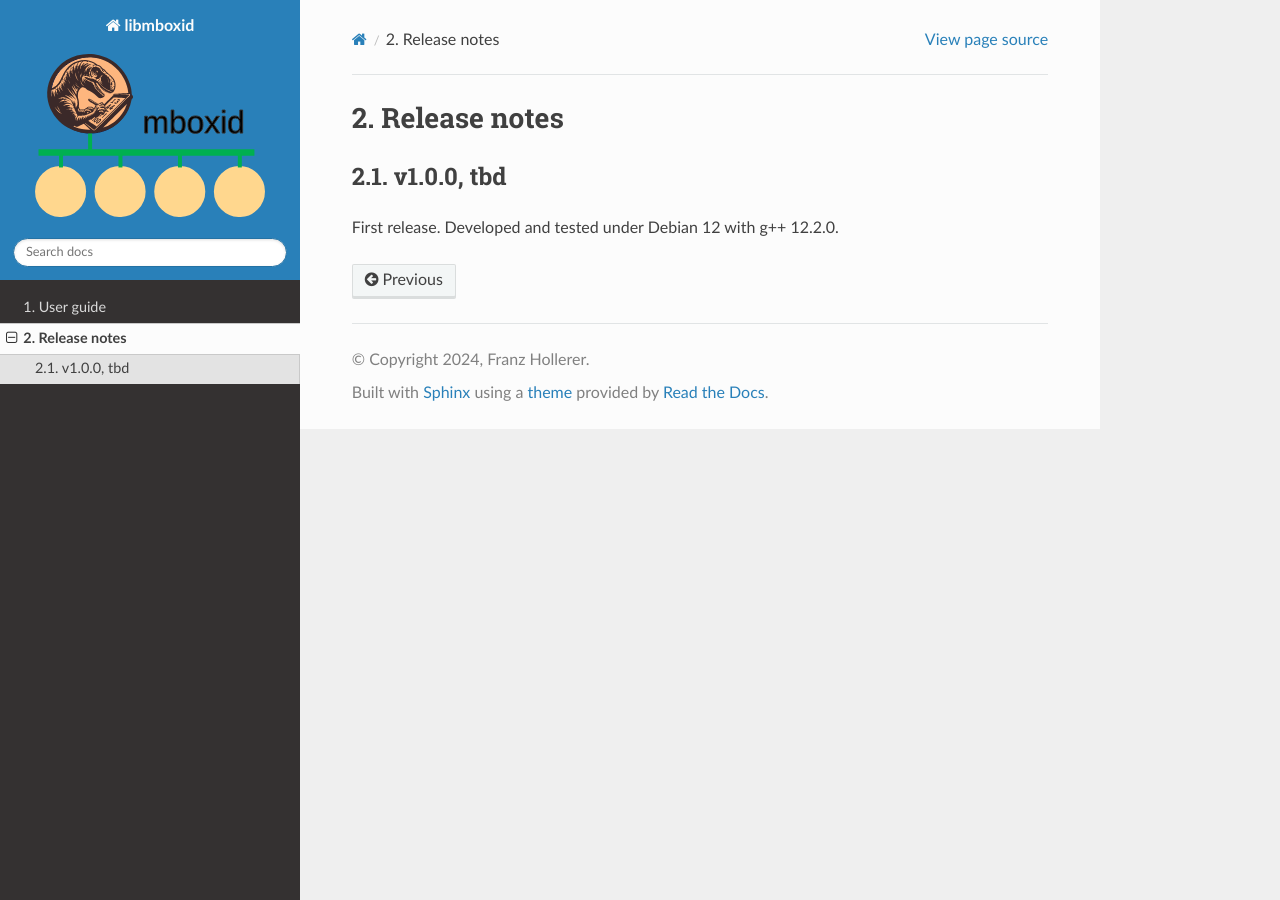
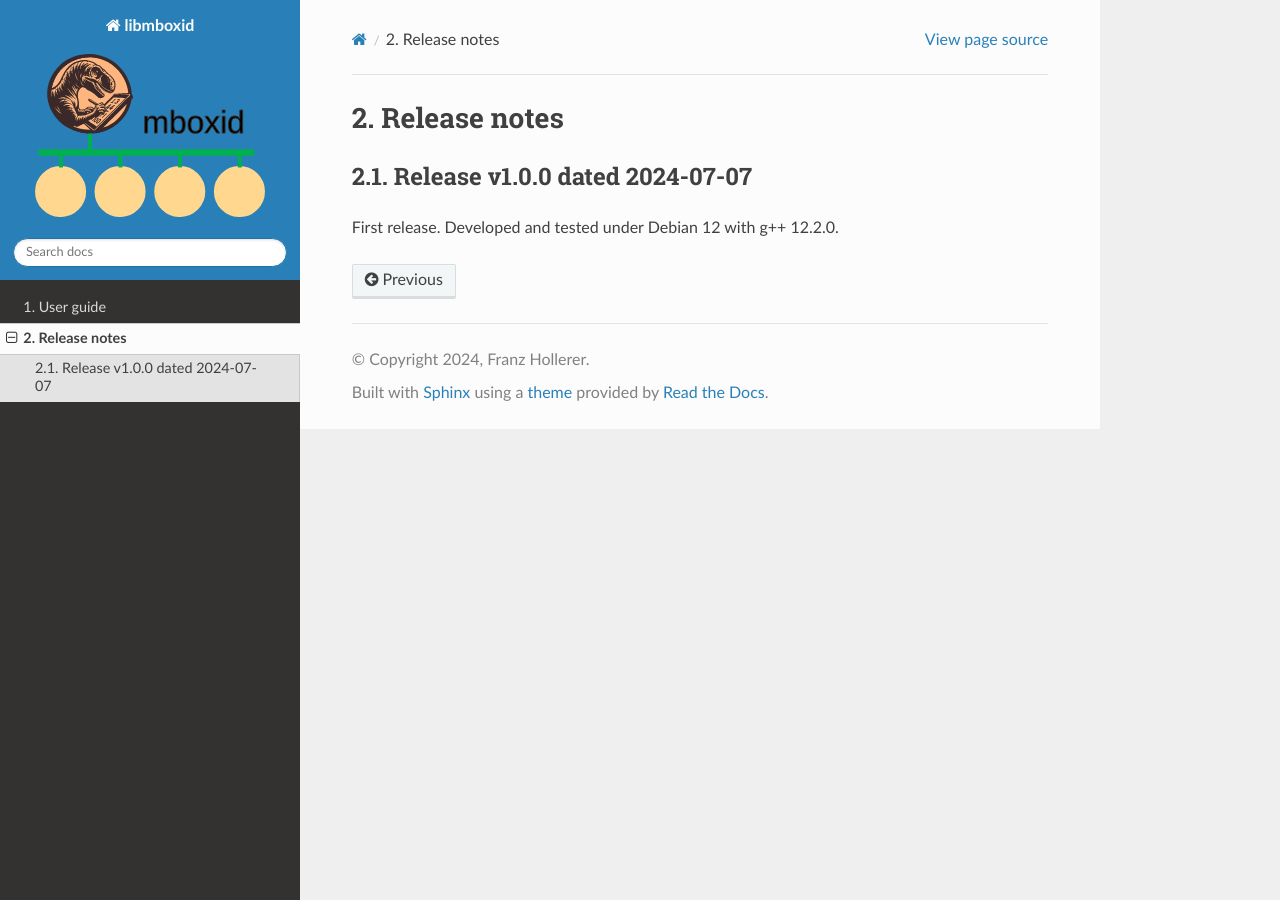
Before and after one commit to mboxid/libmboxid, a Sphinx documentation site: the page built from docs/release_notes.rst, in a window 1280 px wide. Built offline with Sphinx 7.4.7 and the Read the Docs theme 2.0.0, drawn with Linux system fonts in a browser that asks for light colours; pages that are not in the unit, such as notebooks, are missing from menus.

```diff
--- a/CMakeLists.txt
+++ b/CMakeLists.txt
@@ -1,6 +1,6 @@
 cmake_minimum_required(VERSION 3.25)
 
-project(libmboxid VERSION 0.0.1
+project(libmboxid VERSION 1.0.0
     DESCRIPTION "A Modbus TCP C++ library for unixoid systems."
     LANGUAGES C CXX
     )
--- a/docs/release_notes.rst
+++ b/docs/release_notes.rst
@@ -1,6 +1,7 @@
 Release notes
 =============
 
-v1.0.0, tbd
------------
+Release v1.0.0 dated 2024-07-07
+-------------------------------
+
 First release. Developed and tested under Debian 12 with g++ 12.2.0.
```
